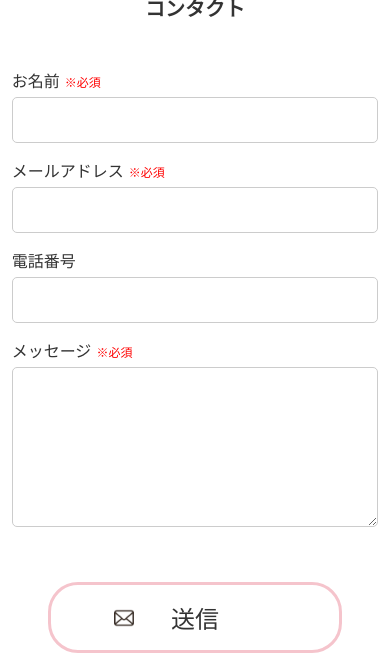
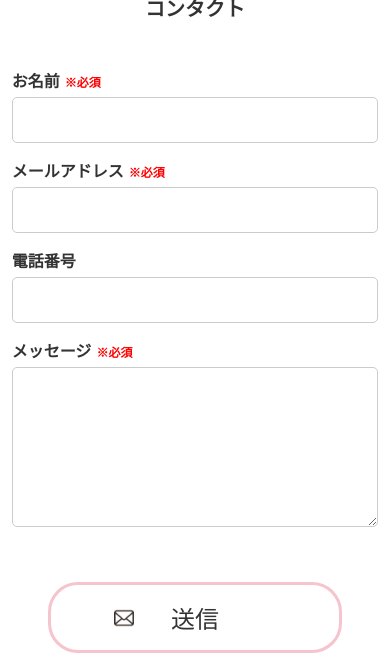
Before and after one commit to takikojikyo/risoukogao, a plain HTML site: page contact.html in a window 390 px wide. Shown: the part 174-844 px from the top of the page. Drawn offline with nearby package versions, Linux system fonts and the light colour scheme; some packages are replaced by stand-ins of ours; a web font is replaced by a local one.

Commit message:
Add files via upload

```diff
--- a/css/contact.css
+++ b/css/contact.css
@@ -60,7 +60,10 @@
 .submit-btn input:hover{
   background: #F5C4CC;
 }
-
+label{
+font-size: 20px;
+font-weight: bold;
+}
 
 @media(max-width:760px){
 
@@ -70,4 +73,7 @@
   .submit-btn input {
     width: 80%;
 }
+label{
+  font-size: 16px;
 }
+}
```
